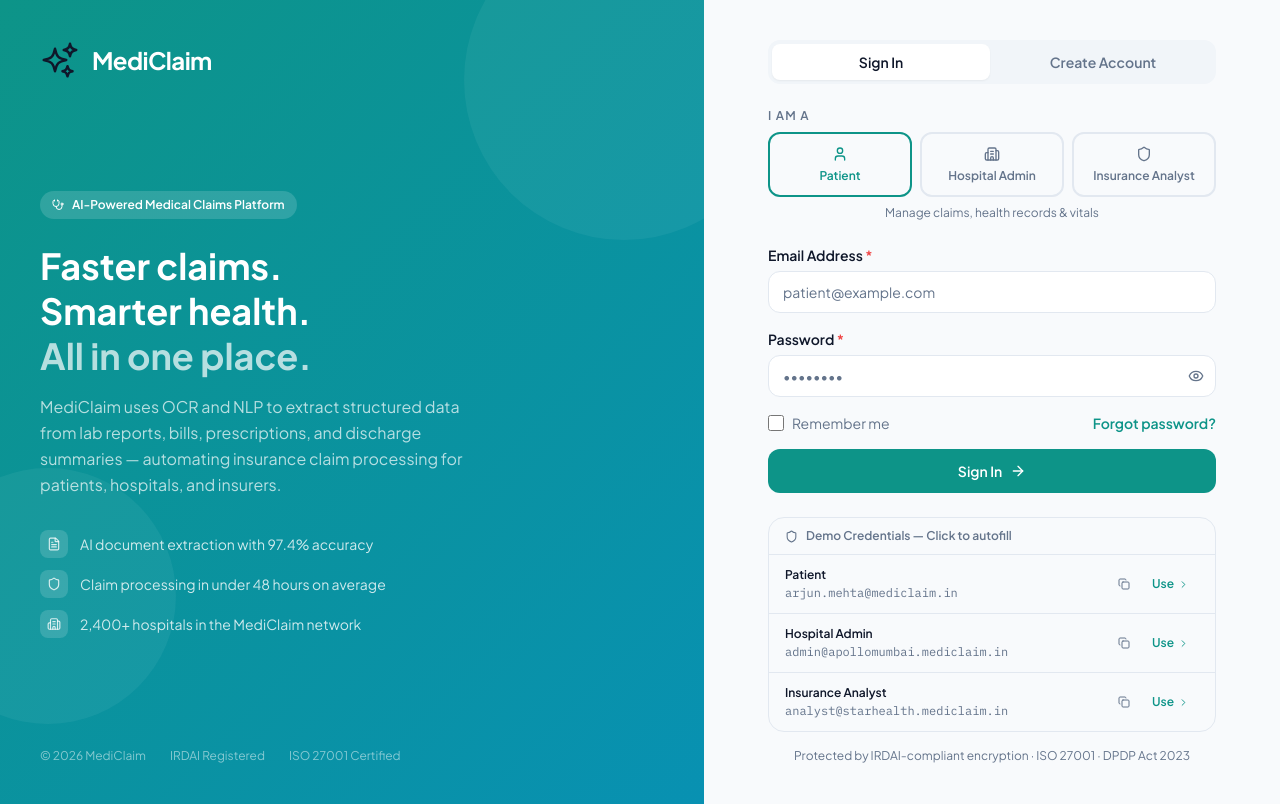
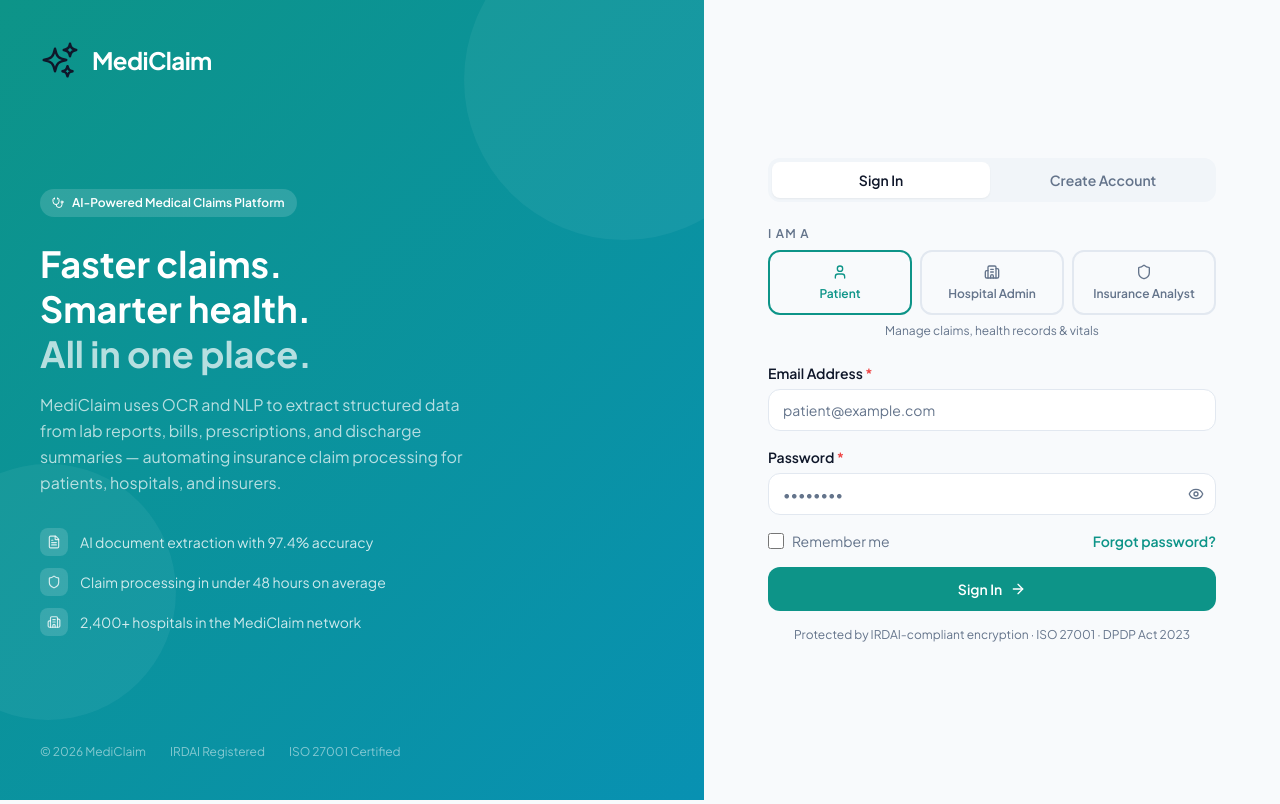
Before and after one commit to kartikey-18adg/mediclaim, a Next.js app: page /sign-up-login-screen in a window 1280 px wide. Built offline with nearby package versions, Linux system fonts and the light colour scheme; no server answers.

Commit message:
refactor: streamline demo credentials and error handling in LoginContent
Co-authored-by: kartikey-18adg <194877934+kartikey-18adg@users.noreply.github.com>

```diff
--- a/src/app/sign-up-login-screen/components/LoginContent.tsx
+++ b/src/app/sign-up-login-screen/components/LoginContent.tsx
@@ -4,8 +4,8 @@ import React, { useState, useEffect } from 'react';
 import { useForm } from 'react-hook-form';
 import { useRouter } from 'next/navigation';
 import {
-  Eye, EyeOff, Copy, CheckCheck, ArrowRight, Shield,
-  Building2, User, FileText, ChevronRight, Stethoscope, Mail,
+  Eye, EyeOff, ArrowRight, Shield,
+  Building2, User, FileText, Stethoscope,
 } from 'lucide-react';
 import AppLogo from '@/components/ui/AppLogo';
 import { toast } from 'sonner';
@@ -31,19 +31,6 @@ interface SignupFormData {
   agreeTerms: boolean;
 }
 
-interface DemoCredential {
-  role: Role;
-  label: string;
-  email: string;
-  password: string;
-}
-
-const demoCredentials: DemoCredential[] = [
-  { role: 'patient', label: 'Patient', email: 'arjun.mehta@mediclaim.in', password: 'Patient@2026' },
-  { role: 'hospital', label: 'Hospital Admin', email: 'admin@apollomumbai.mediclaim.in', password: 'HospAdmin@2026' },
-  { role: 'insurer', label: 'Insurance Analyst', email: 'analyst@starhealth.mediclaim.in', password: 'Insurer@2026' },
-];
-
 const roleConfig: Record<Role, { label: string; icon: React.ReactNode; description: string; color: string }> = {
   patient: {
     label: 'Patient',
@@ -65,14 +52,6 @@ const roleConfig: Record<Role, { label: string; icon: React.ReactNode; descripti
   },
 };
 
-function CopiedIcon() {
-  return <CheckCheck size={12} className="text-positive" />;
-}
-
-function CopyIcon() {
-  return <Copy size={12} />;
-}
-
 export default function LoginContent() {
   const router = useRouter();
   const { user, loading, signUp, signIn } = useAuth();
@@ -81,13 +60,11 @@ export default function LoginContent() {
   const [mode, setMode] = useState<AuthMode>('login');
   const [showPassword, setShowPassword] = useState(false);
   const [showConfirmPassword, setShowConfirmPassword] = useState(false);
-  const [copiedField, setCopiedField] = useState<string | null>(null);
   const [isSubmitting, setIsSubmitting] = useState(false);
 
   const {
     register,
     handleSubmit,
-    setValue,
     formState: { errors },
     reset,
   } = useForm<LoginFormData & SignupFormData>();
@@ -98,22 +75,6 @@ export default function LoginContent() {
       router.replace('/');
     }
   }, [user, loading, router]);
-
-  const handleCopy = (text: string, field: string) => {
-    navigator.clipboard.writeText(text).then(() => {
-      setCopiedField(field);
-      setTimeout(() => setCopiedField(null), 2000);
-    });
-  };
-
-  const handleUseCreds = (cred: DemoCredential) => {
-    setValue('email', cred.email);
-    setValue('password', cred.password);
-    setRole(cred.role);
-    toast.success(`Demo credentials filled for ${cred.label}`);
-  };
-
-
 
   const onSubmit = async (data: LoginFormData & SignupFormData) => {
     setIsSubmitting(true);
@@ -514,44 +475,6 @@ export default function LoginContent() {
             </button>
           </form>
 
-          {/* Demo Credentials */}
-          <div className="mt-6 border border-border rounded-2xl overflow-hidden">
-            <div className="flex items-center gap-2 px-4 py-2.5 bg-muted/50 border-b border-border">
-              <Shield size={13} className="text-muted-foreground" />
-              <p className="text-xs font-semibold text-muted-foreground">Demo Credentials — Click to autofill</p>
-            </div>
-            <div className="divide-y divide-border">
-              {demoCredentials.map((cred) => (
-                <div
-                  key={`cred-${cred.role}`}
-                  className="flex items-center gap-3 px-4 py-3 hover:bg-muted/30 transition-colors"
-                >
-                  <div className="flex-1 min-w-0">
-                    <p className="text-xs font-semibold text-foreground mb-0.5">{cred.label}</p>
-                    <p className="text-xs text-muted-foreground font-mono truncate">{cred.email}</p>
-                  </div>
-                  <div className="flex items-center gap-1.5 flex-shrink-0">
-                    <button
-                      type="button"
-                      onClick={() => handleCopy(cred.email, `email-${cred.role}`)}
-                      className="btn-ghost p-1.5 rounded-lg"
-                      title="Copy email"
-                    >
-                      {copiedField === `email-${cred.role}` ? <CopiedIcon /> : <CopyIcon />}
-                    </button>
-                    <button
-                      type="button"
-                      onClick={() => handleUseCreds(cred)}
-                      className="flex items-center gap-1 text-xs font-semibold text-primary hover:bg-primary/10 px-2.5 py-1.5 rounded-lg transition-colors"
-                    >
-                      Use <ChevronRight size={11} />
-                    </button>
-                  </div>
-                </div>
-              ))}
-            </div>
-          </div>
-
           <p className="text-center text-xs text-muted-foreground mt-4">
             Protected by IRDAI-compliant encryption · ISO 27001 · DPDP Act 2023
           </p>
--- a/src/lib/auth-context.tsx
+++ b/src/lib/auth-context.tsx
@@ -7,7 +7,7 @@ interface AuthContextType { user: User | null; session: Session | null; loading:
 const AuthContext = createContext<AuthContextType | undefined>(undefined);
 const globalClient = globalThis as typeof globalThis & { __mediclaimSupabaseClient?: ReturnType<typeof createClient> };
 function getSupabaseClient() { const url = process.env.NEXT_PUBLIC_SUPABASE_URL; const key = process.env.NEXT_PUBLIC_SUPABASE_PUBLISHABLE_KEY || process.env.NEXT_PUBLIC_SUPABASE_ANON_KEY; if (!url || !key || /dummy|your-|replace/i.test(url) || /dummy|your-|replace/i.test(key)) return null; if (!globalClient.__mediclaimSupabaseClient) globalClient.__mediclaimSupabaseClient = createClient(url, key); return globalClient.__mediclaimSupabaseClient; }
-function safeAuthError(error: unknown) { const message = error instanceof Error ? error.message : ''; if (/invalid|credential|password|email/i.test(message)) return new Error('Invalid email or password.'); if (/confirm/i.test(message)) return new Error('Please confirm your email before signing in.'); if (/rate limit/i.test(message)) return new Error('Too many attempts. Please try again later.'); return new Error('Authentication failed. Please try again.'); }
+function safeAuthError(error: unknown) { const message = error instanceof Error ? error.message : ''; if (/confirm|not confirmed|email_not_confirmed/i.test(message)) return new Error('Please confirm your email before signing in.'); if (/rate limit|too many requests/i.test(message)) return new Error('Too many attempts. Please try again later.'); if (/invalid|credential|password|email/i.test(message)) return new Error('Invalid email or password.'); return new Error('Authentication failed. Please try again.'); }
 
 export function AuthProvider({ children }: { children: ReactNode }) {
   const [user, setUser] = useState<User | null>(null); const [session, setSession] = useState<Session | null>(null); const [loading, setLoading] = useState(true);
```
